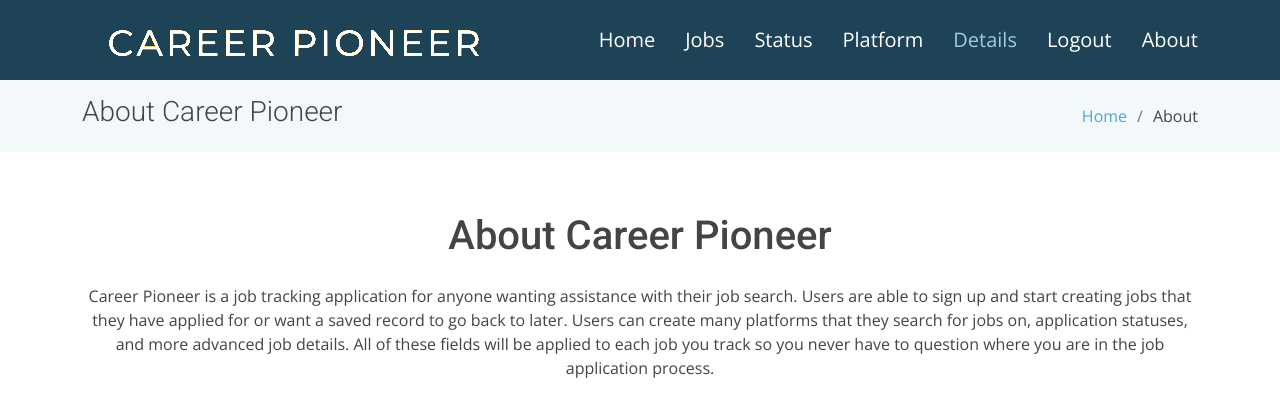
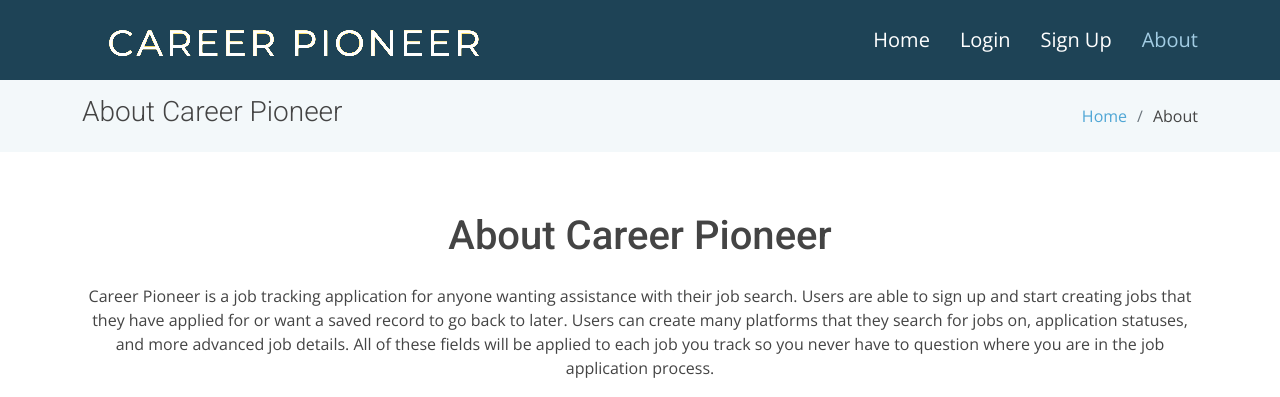
Before and after one commit to carreerpioneer/careerpioneer, a Django app: page /about/ in a window 1280 px wide. Shown: the top 397 px of the page. Run offline with Django 4.2, Linux system fonts and the light colour scheme; some libraries are stand-ins or nearby versions.

Commit message:
fix about page nav

```diff
--- a/main_app/templates/about.html
+++ b/main_app/templates/about.html
@@ -18,13 +18,19 @@
       <!-- Start NavBar -->
       <nav id="navbar" class="navbar">
         <ul>
-          <li><a  href="/">Home</a></li>
-          <li><a href="{% url 'jobs' %}">Jobs</a></li>
-          <li><a href="{% url 'status' %}">Status</a></li>
-          <li><a href="{% url 'create-platform' %}">Platform</a></li>
-          <li><a class="active" href="/details">Details</a></li>
-          <li><a href="{% url 'logout' %}">Logout</a></li>
-          <li><a href="/about">About</a></li>
+          {% if user.is_authenticated %}
+            <li><a href="/">Home</a></li>
+            <li><a href="{% url 'jobs' %}">Jobs</a></li>
+            <li><a href="{% url 'status' %}">Status</a></li>
+            <li><a href="{% url 'create-platform' %}">Platform</a></li>
+            <li><a href="/details">Details</a></li>
+            <li><a href="{% url 'logout' %}">Logout</a></li>
+          {% else %}
+            <li><a href="/">Home</a></li>
+            <li><a href="{% url 'login' %}">Login</a></li>
+            <li><a href="{% url 'signup' %}">Sign Up</a></li>
+          {% endif %}
+          <li><a class="active" href="/about">About</a></li>
         </ul>
         <i class="bi bi-list mobile-nav-toggle fa-solid fa-bars"></i>
       </nav>
```
Also changed, not shown: main_app/templates/registration/login.html (+2 -6 lines).
